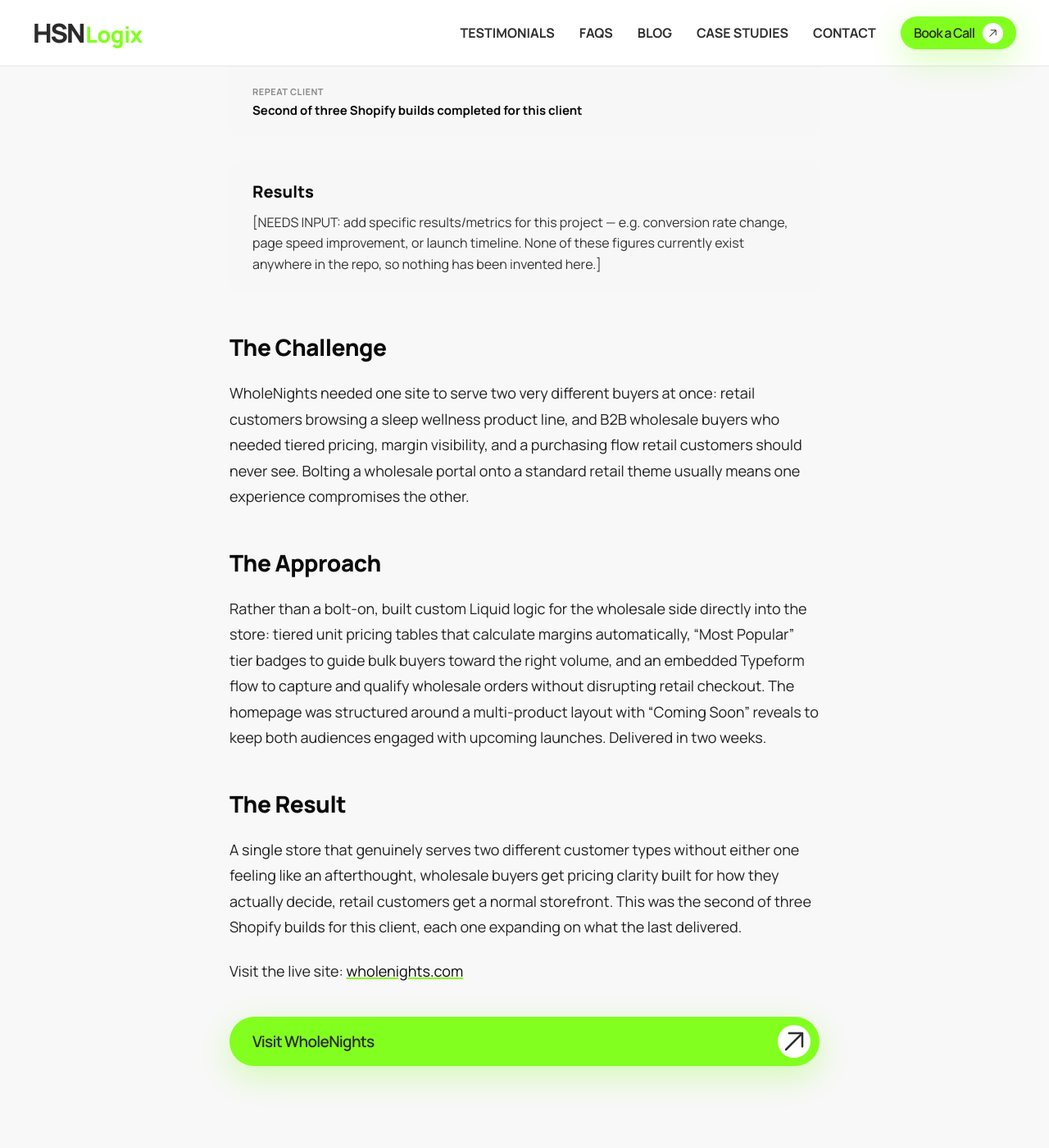
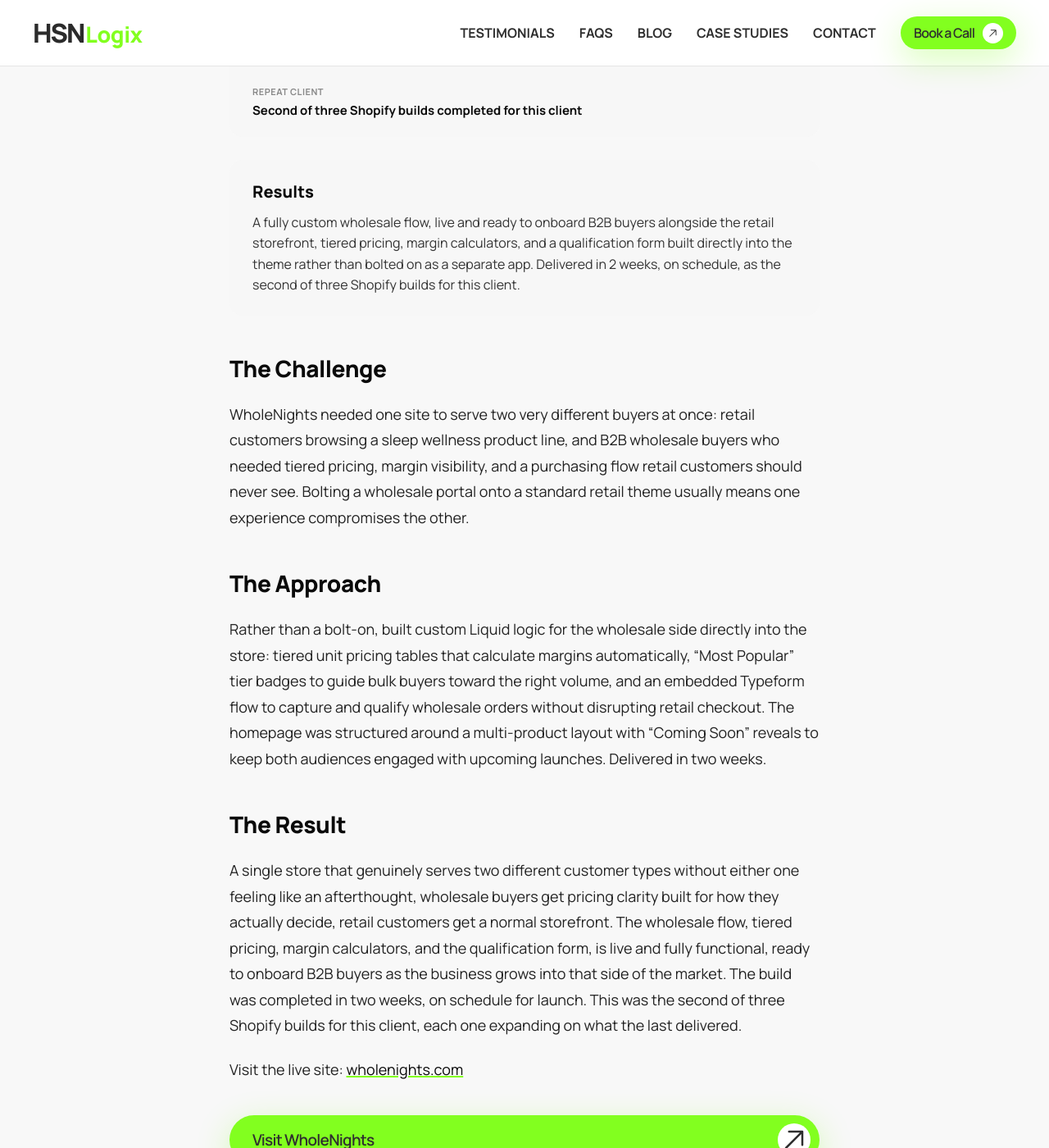
Before and after one commit to gr8ahmad/hsnlogix, a Jekyll site: the page built from _case_studies/wholenights.md, in a window 1280 px wide and 1400 px high, scrolled down 989 px. Shown: the whole window at 82% size. Built offline with Jekyll 4.4.1, drawn with Linux system fonts in a browser that asks for light colours.

Commit message:
Add honest results summary to WholeNights case study
Co-Authored-By: Claude Sonnet 5 <noreply@anthropic.com>
Claude-Session: https://claude.ai/code/session_01RmhXc3kWe6M3oWr9mNDSCN

```diff
--- a/_case_studies/wholenights.md
+++ b/_case_studies/wholenights.md
@@ -14,12 +14,7 @@ date: 2026-08-31
 image: /whole-nights.webp
 url_live: https://wholenights.com/
 excerpt: "A single store that genuinely serves two different customer types without either one feeling like an afterthought."
-# NOTE: Rohan's reply confirmed the timeline (2 weeks, on schedule) but did not include
-# a distinct outcome metric the way the other three projects did (no wholesale signup
-# count, no conversion figure). Leaving "results" as delivery-confirmation only rather
-# than inventing a number. Worth a follow-up ask to Rohan specifically for a wholesale
-# signup count or similar before treating this one as fully complete.
-results: "[NEEDS INPUT: add specific results/metrics for this project — e.g. conversion rate change, page speed improvement, or launch timeline. None of these figures currently exist anywhere in the repo, so nothing has been invented here.]"
+results: "A fully custom wholesale flow, live and ready to onboard B2B buyers alongside the retail storefront, tiered pricing, margin calculators, and a qualification form built directly into the theme rather than bolted on as a separate app. Delivered in 2 weeks, on schedule, as the second of three Shopify builds for this client."
 ---
 
 ## The Challenge
@@ -32,6 +27,6 @@ Rather than a bolt-on, built custom Liquid logic for the wholesale side directly
 
 ## The Result
 
-A single store that genuinely serves two different customer types without either one feeling like an afterthought, wholesale buyers get pricing clarity built for how they actually decide, retail customers get a normal storefront. This was the second of three Shopify builds for this client, each one expanding on what the last delivered.
+A single store that genuinely serves two different customer types without either one feeling like an afterthought, wholesale buyers get pricing clarity built for how they actually decide, retail customers get a normal storefront. The wholesale flow, tiered pricing, margin calculators, and the qualification form, is live and fully functional, ready to onboard B2B buyers as the business grows into that side of the market. The build was completed in two weeks, on schedule for launch. This was the second of three Shopify builds for this client, each one expanding on what the last delivered.
 
 Visit the live site: [wholenights.com](https://wholenights.com/)
```
